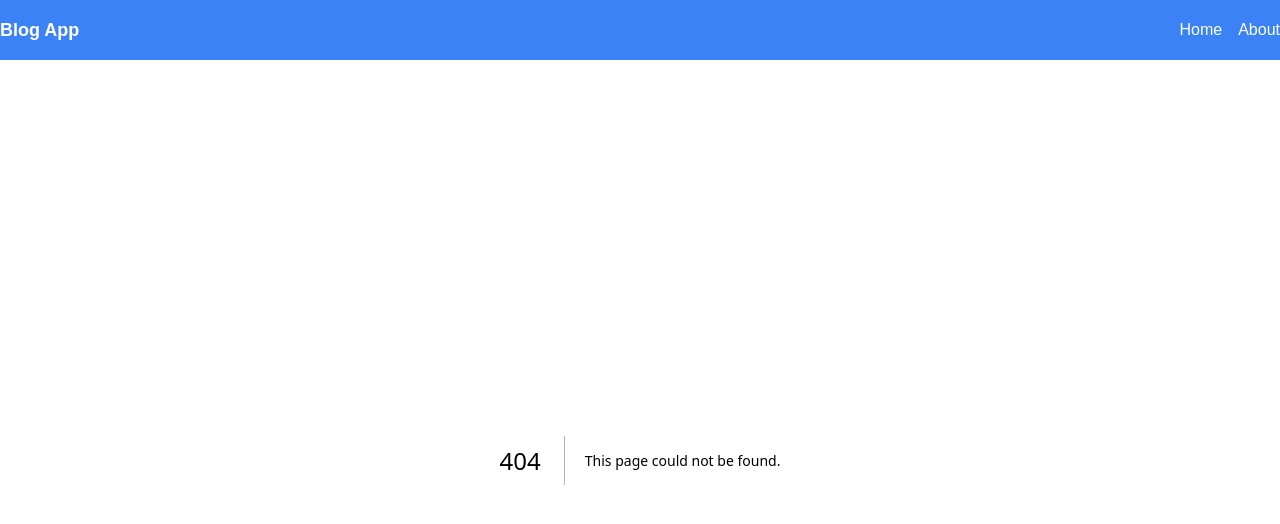
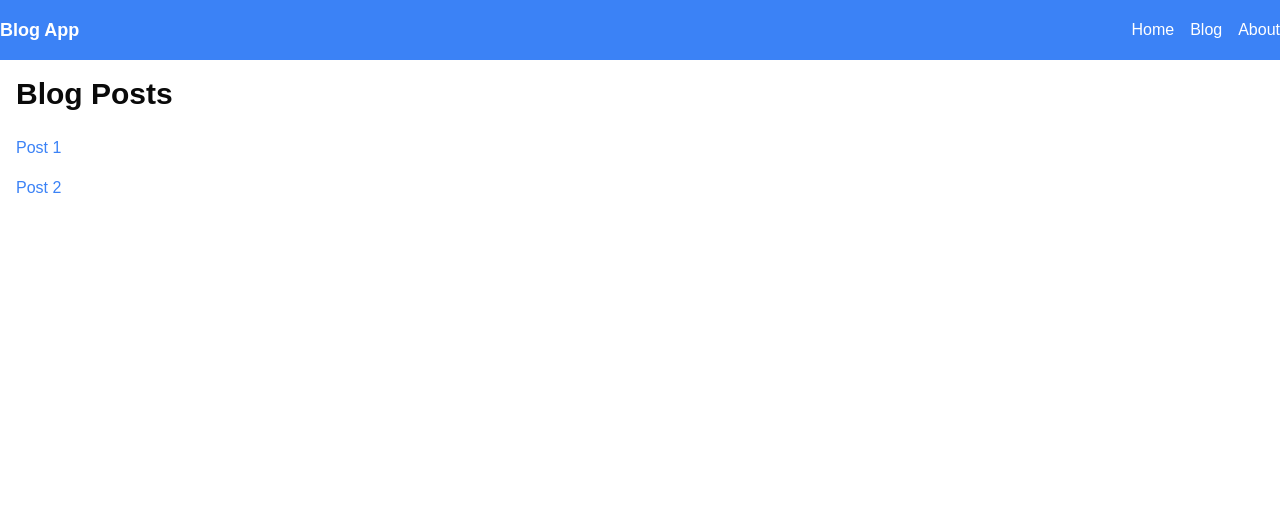
Before and after one commit to GouravMidya/blog_app, a Next.js app: page /blog in a window 1280 px wide. Before the commit this address had no page. Shown: the top 524 px of the page. Built offline with nearby package versions, Linux system fonts and the light colour scheme.

Commit message:
Adding blog page and dynamic routing logic

```diff
--- /dev/null
+++ b/src/app/blog/[slug]/page.js
@@ -0,0 +1,21 @@
+const mockPosts = [
+    { id: 1, title: "Post 1", slug: "post-1", content: "This is the content for Post 1." },
+    { id: 2, title: "Post 2", slug: "post-2", content: "This is the content for Post 2." },
+  ];
+
+  export default function BlogPost({ params }) {
+    const { slug } = params;
+
+    const post = mockPosts.find((post) => post.slug === slug);
+
+    if (!post) {
+      return <div className="p-4">Post not found!</div>;
+    }
+
+    return (
+      <div className="p-4">
+        <h1 className="text-3xl font-bold mb-4">{post.title}</h1>
+        <p>{post.content}</p>
+      </div>
+    );
+  }
--- /dev/null
+++ b/src/app/blog/page.js
@@ -0,0 +1,23 @@
+import Link from "next/link";
+
+const mockPosts = [
+  { id: 1, title: "Post 1", slug: "post-1" },
+  { id: 2, title: "Post 2", slug: "post-2" },
+];
+
+export default function Blog() {
+  return (
+    <div className="p-4">
+      <h1 className="text-3xl font-bold mb-6">Blog Posts</h1>
+      <ul className="space-y-4">
+        {mockPosts.map((post) => (
+          <li key={post.id}>
+            <Link href={`/blog/${post.slug}`}>
+              <p className="text-blue-500 hover:underline">{post.title}</p>
+            </Link>
+          </li>
+        ))}
+      </ul>
+    </div>
+  );
+}
--- a/src/components/ui/Navbar.js
+++ b/src/components/ui/Navbar.js
@@ -9,6 +9,9 @@ export const NavBar = () => {
           <Link href="/">
             Home
           </Link>
+          <Link href="/blog">
+            Blog
+          </Link>
           <Link href="/about">
             About
           </Link>
```
